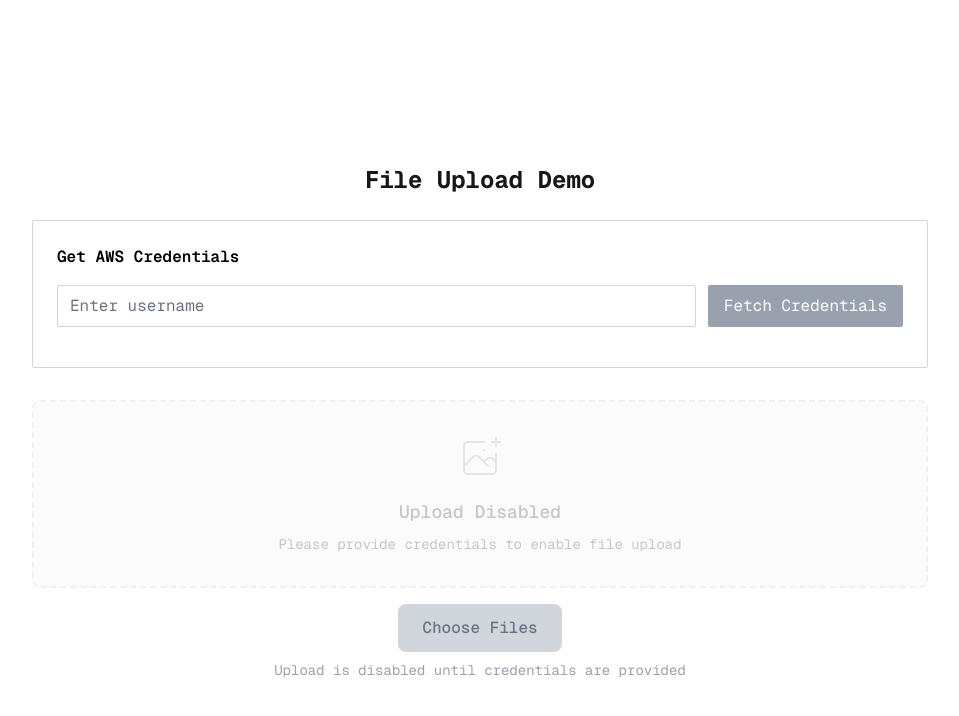
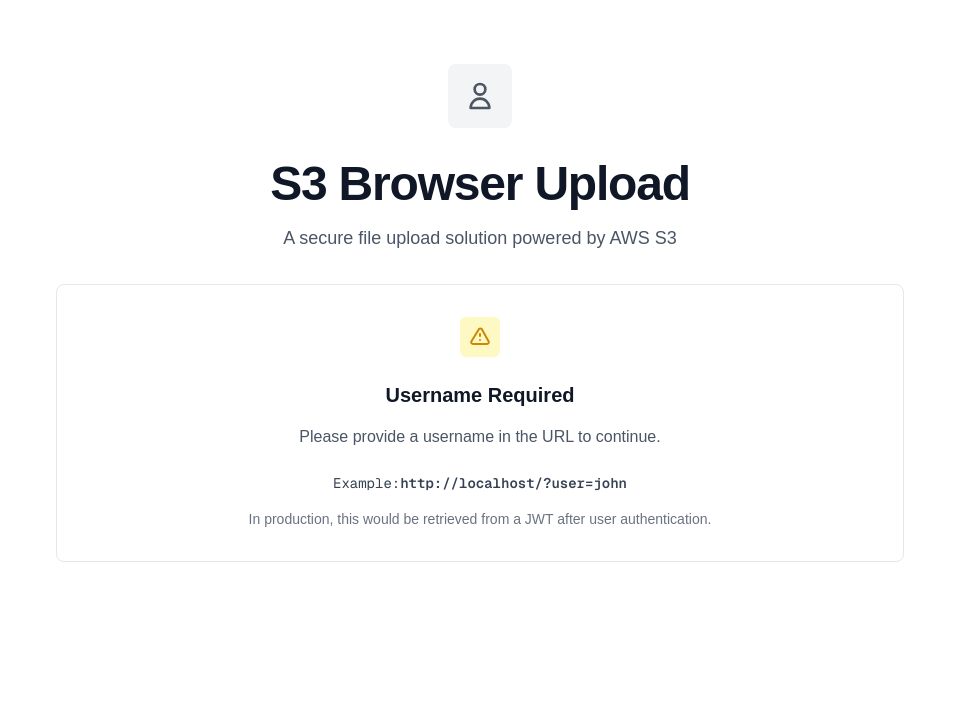
Before and after one commit to developmentseed/s3-browser-uploader, a Next.js app: page / in a window 1280 px wide. Shown: the top 716 px of the page, without its empty margins (160-1119 px from the left). Built offline with nearby package versions, Linux system fonts and the light colour scheme.

Commit message:
Get username from query params. Update styles

```diff
--- a/src/app/page.tsx
+++ b/src/app/page.tsx
@@ -1,23 +1,195 @@
 "use client";
 
-import { CredentialsForm, FileUploadSection } from "@/components";
-import { CredentialsProvider } from "@/contexts/CredentialsContext";
+import { FileUploadSection } from "@/components";
+import {
+  CredentialsProvider,
+  useCredentials,
+} from "@/contexts/CredentialsContext";
+import { useSearchParams } from "next/navigation";
+
+function HomeContent() {
+  const { loading } = useCredentials();
+  const searchParams = useSearchParams();
+  const username = searchParams.get("user") || undefined;
+
+  if (!username) {
+    return (
+      <div className="min-h-screen bg-white dark:bg-black">
+        <div className="mx-auto max-w-4xl px-6 py-16">
+          <div className="text-center">
+            {/* Hero Icon */}
+            <div className="mx-auto mb-8 flex h-16 w-16 items-center justify-center rounded-lg bg-gray-100 dark:bg-gray-900">
+              <svg
+                className="h-8 w-8 text-gray-600 dark:text-gray-400"
+                fill="none"
+                stroke="currentColor"
+                viewBox="0 0 24 24"
+                xmlns="http://www.w3.org/2000/svg"
+              >
+                <path
+                  strokeLinecap="round"
+                  strokeLinejoin="round"
+                  strokeWidth={2}
+                  d="M16 7a4 4 0 11-8 0 4 4 0 018 0zM12 14a7 7 0 00-7 7h14a7 7 0 00-7-7z"
+                />
+              </svg>
+            </div>
+
+            {/* Main Heading */}
+            <h1 className="mb-4 font-geist text-4xl font-bold tracking-tight text-gray-900 dark:text-white sm:text-5xl">
+              S3 Browser Upload
+            </h1>
+
+            <p className="mb-8 text-lg text-gray-600 dark:text-gray-400">
+              A secure file upload solution powered by AWS S3
+            </p>
+
+            {/* Card */}
+            <div className="rounded-lg border border-gray-200 bg-white p-8 dark:border-gray-800 dark:bg-gray-900">
+              <div className="mb-6 flex items-center justify-center">
+                <div className="rounded-md bg-yellow-100 p-2 dark:bg-yellow-900/20">
+                  <svg
+                    className="h-6 w-6 text-yellow-600 dark:text-yellow-400"
+                    fill="none"
+                    stroke="currentColor"
+                    viewBox="0 0 24 24"
+                    xmlns="http://www.w3.org/2000/svg"
+                  >
+                    <path
+                      strokeLinecap="round"
+                      strokeLinejoin="round"
+                      strokeWidth={2}
+                      d="M12 9v2m0 4h.01m-6.938 4h13.856c1.54 0 2.502-1.667 1.732-2.5L13.732 4c-.77-.833-1.964-.833-2.732 0L3.34 16.5c-.77.833.192 2.5 1.732 2.5z"
+                    />
+                  </svg>
+                </div>
+              </div>
+
+              <h2 className="mb-4 font-geist text-xl font-semibold text-gray-900 dark:text-white">
+                Username Required
+              </h2>
+
+              <p className="mb-6 text-gray-600 dark:text-gray-400">
+                Please provide a username in the URL to continue.
+              </p>
+
+              <p className="font-mono text-sm text-gray-700 dark:text-gray-300">
+                Example:
+                <a
+                  href={`${window.location.origin}/?user=john`}
+                  className="text-black-600 dark:text-black-400 font-semibold"
+                >
+                  {window.location.origin}/?user=john
+                </a>
+              </p>
+
+              <p className="mt-4 text-sm text-gray-500 dark:text-gray-500">
+                In production, this would be retrieved from a JWT after user
+                authentication.
+              </p>
+            </div>
+          </div>
+        </div>
+      </div>
+    );
+  }
+
+  // Show loading message when credentials are being fetched
+  if (loading) {
+    return (
+      <div className="min-h-screen bg-white dark:bg-black">
+        <div className="mx-auto max-w-4xl px-6 py-16">
+          <div className="text-center">
+            {/* Loading Animation */}
+            <div className="mx-auto mb-8 flex h-16 w-16 items-center justify-center rounded-lg bg-gray-100 dark:bg-gray-900">
+              <div className="h-8 w-8 animate-spin rounded-full border-2 border-gray-300 border-t-gray-600 dark:border-gray-600 dark:border-t-gray-400"></div>
+            </div>
+
+            <h1 className="mb-4 font-geist text-3xl font-bold tracking-tight text-gray-900 dark:text-white">
+              Setting up your session
+            </h1>
+
+            <p className="text-lg text-gray-600 dark:text-gray-400">
+              Getting credentials for{" "}
+              <span className="font-mono font-semibold text-gray-900 dark:text-white">
+                {username}
+              </span>
+            </p>
+
+            <div className="mt-8 rounded-lg border border-gray-200 bg-white p-6 dark:border-gray-800 dark:bg-gray-900">
+              <div className="flex items-center justify-center space-x-2">
+                <div className="h-2 w-2 animate-bounce rounded-full bg-gray-400"></div>
+                <div
+                  className="h-2 w-2 animate-bounce rounded-full bg-gray-400"
+                  style={{ animationDelay: "0.1s" }}
+                ></div>
+                <div
+                  className="h-2 w-2 animate-bounce rounded-full bg-gray-400"
+                  style={{ animationDelay: "0.2s" }}
+                ></div>
+              </div>
+            </div>
+          </div>
+        </div>
+      </div>
+    );
+  }
+
+  // Show main content when not loading
+  return (
+    <div className="min-h-screen bg-white dark:bg-black">
+      <div className="mx-auto max-w-4xl px-6 py-8">
+        {/* Header */}
+        <div className="mb-8 text-center sm:mb-12">
+          <div className="mb-4 flex items-center justify-center">
+            <div className="rounded-lg bg-blue-100 p-3 dark:bg-blue-900/20">
+              <svg
+                className="h-8 w-8 text-blue-600 dark:text-blue-400"
+                fill="none"
+                stroke="currentColor"
+                viewBox="0 0 24 24"
+                xmlns="http://www.w3.org/2000/svg"
+              >
+                <path
+                  strokeLinecap="round"
+                  strokeLinejoin="round"
+                  strokeWidth={2}
+                  d="M7 16a4 4 0 01-.88-7.903A5 5 0 1115.9 6L16 6a5 5 0 011 9.9M15 13l-3-3m0 0l-3 3m3-3v12"
+                />
+              </svg>
+            </div>
+          </div>
+
+          <h1 className="mb-3 font-geist text-3xl font-bold tracking-tight text-gray-900 dark:text-white sm:text-4xl">
+            File Upload Demo
+          </h1>
+
+          <p className="text-lg text-gray-600 dark:text-gray-400">
+            Welcome back,{" "}
+            <span className="font-mono font-semibold text-gray-900 dark:text-white">
+              {username}
+            </span>
+          </p>
+        </div>
+
+        {/* Main Content */}
+        <div className="rounded-lg border border-gray-200 bg-white p-6 dark:border-gray-800 dark:bg-gray-900 sm:p-8">
+          <FileUploadSection />
+        </div>
+      </div>
+    </div>
+  );
+}
 
 export default function Home() {
+  const searchParams = useSearchParams();
+
+  // Extract username from query parameter (e.g., ?user=john -> john)
+  const username = searchParams.get("user") || undefined;
+
   return (
-    <CredentialsProvider>
-      <div className="font-mono grid grid-rows-[20px_1fr_20px] items-center justify-items-center min-h-screen p-8 pb-20 gap-16 sm:p-20">
-        <main className="flex flex-col gap-[32px] row-start-2 items-center sm:items-start w-full max-w-4xl">
-          <div className="w-full">
-            <h2 className="text-2xl font-bold text-center mb-6">
-              File Upload Demo
-            </h2>
-
-            <CredentialsForm />
-            <FileUploadSection />
-          </div>
-        </main>
-      </div>
+    <CredentialsProvider initialUsername={username}>
+      <HomeContent />
     </CredentialsProvider>
   );
 }
--- a/src/contexts/CredentialsContext.tsx
+++ b/src/contexts/CredentialsContext.tsx
@@ -1,6 +1,12 @@
 "use client";
 
-import { createContext, useContext, useState, ReactNode } from "react";
+import {
+  createContext,
+  useContext,
+  useState,
+  useEffect,
+  ReactNode,
+} from "react";
 
 interface Credentials {
   accessKeyId: string;
@@ -33,7 +39,13 @@
   undefined
 );
 
-export function CredentialsProvider({ children }: { children: ReactNode }) {
+export function CredentialsProvider({
+  children,
+  initialUsername,
+}: {
+  children: ReactNode;
+  initialUsername?: string;
+}) {
   const [credentials, setCredentials] = useState<Credentials | null>(null);
   const [username, setUsername] = useState<string | null>(null);
   const [bucket, setBucket] = useState<string | null>(null);
@@ -85,6 +97,13 @@
     setError(null);
   };
 
+  // Auto-fetch credentials when initialUsername is provided
+  useEffect(() => {
+    if (initialUsername && !credentials && !loading) {
+      fetchCredentials(initialUsername);
+    }
+  }, [initialUsername, credentials, loading]);
+
   return (
     <CredentialsContext.Provider
       value={{
```
